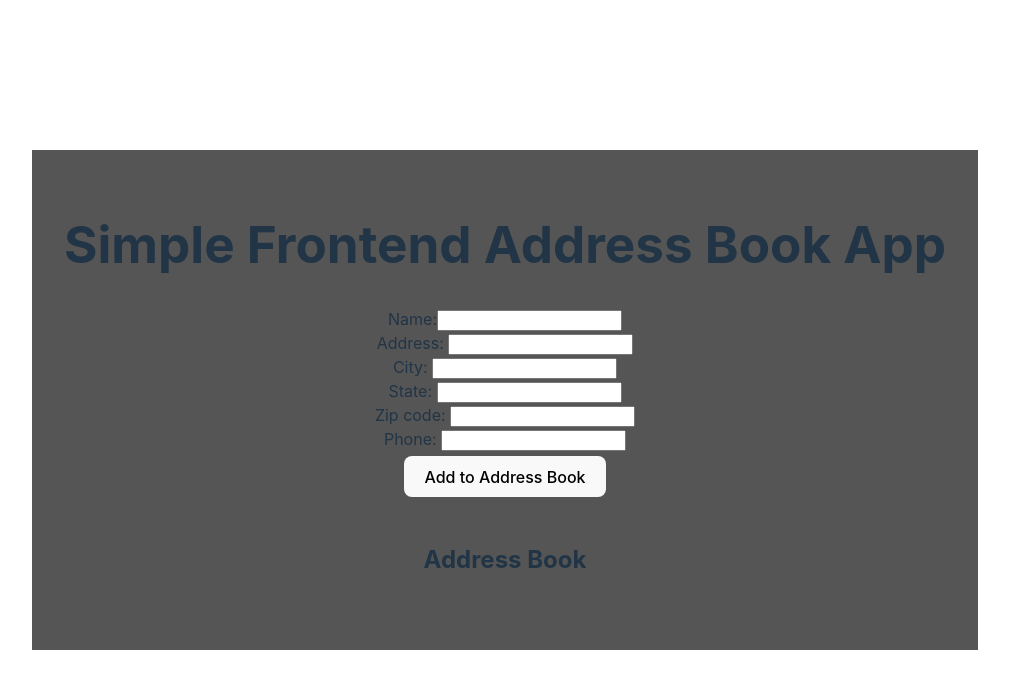
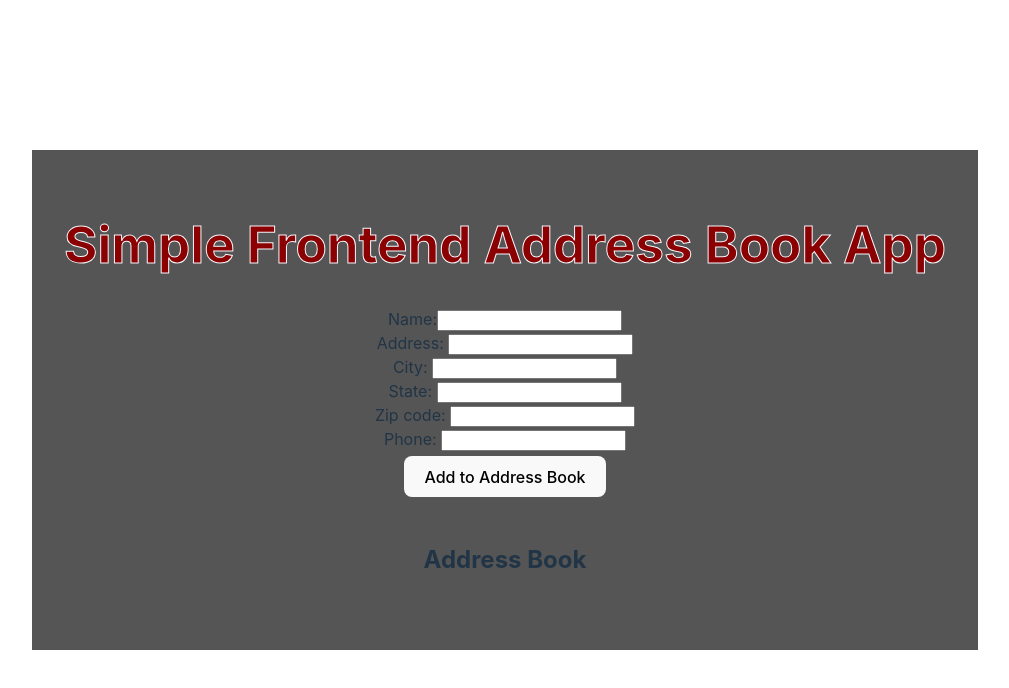
Before and after one commit to Asazay/simpleaddress, a React (Vite) app: page / in a window 1280 px wide. Shown: the top 688 px of the page, without its empty margins (135-1144 px from the left). Built offline with nearby package versions, Linux system fonts and the light colour scheme.

Commit message:
Changed H1 styling

```diff
--- a/src/App.css
+++ b/src/App.css
@@ -4,6 +4,11 @@
   padding: 2rem;
   text-align: center;
   background-color: #555555;
+}
+
+h1{
+  color: darkred;
+  -webkit-text-stroke: 1px ghostwhite;
 }
 
 button{
```
